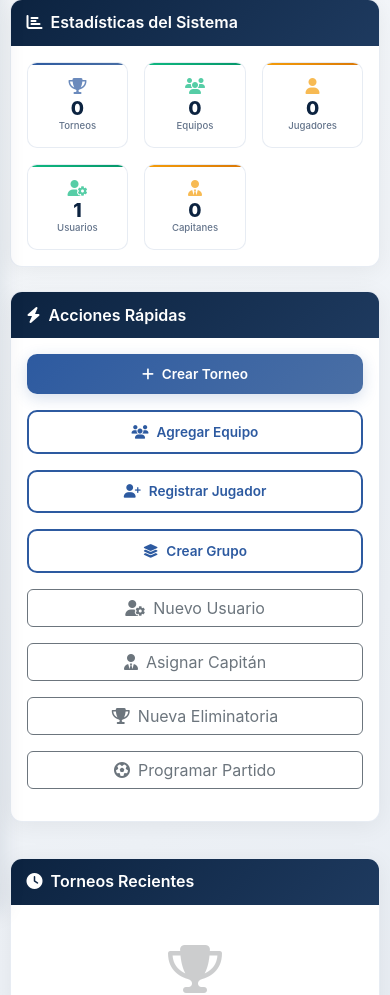
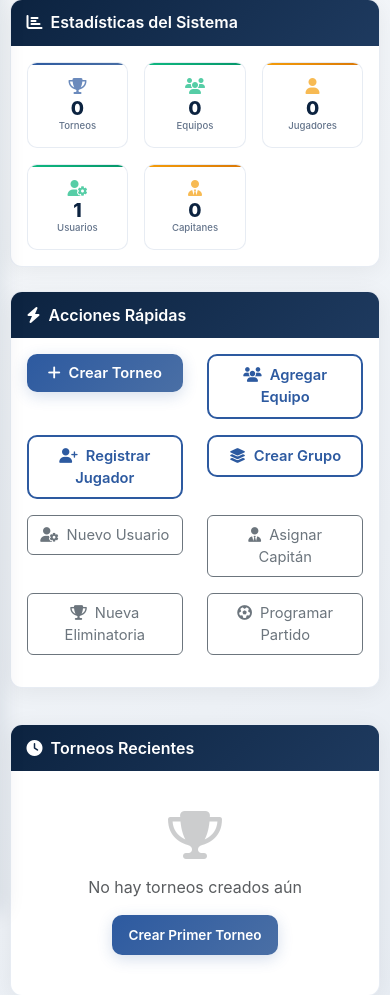
Before and after one commit to Moy020513/Torneos, a Django app: page /panel/ in a window 390 px wide. Shown: the part 148-1143 px from the top of the page. Run offline with Django 4.2, Linux system fonts and the light colour scheme; the visitor is signed in with stand-in values (Sample User, id 1); data comes from the database, SQL or seed files in the repository; data that the repository does not hold is empty.

Commit message:
ajuste de panel admin acci

```diff
--- a/templates/admin/admin_base.html
+++ b/templates/admin/admin_base.html
@@ -12,6 +12,14 @@
     <link rel="stylesheet" href="https://cdnjs.cloudflare.com/ajax/libs/font-awesome/6.4.0/css/all.min.css">
     <!-- Custom CSS -->
     <style>
+        /* Tamaño de letra más pequeño para acciones rápidas en móvil */
+        @media (max-width: 768px) {
+            .quick-actions-body .btn {
+                font-size: 0.92rem;
+                padding-top: 0.5rem;
+                padding-bottom: 0.5rem;
+            }
+        }
         :root {
             --navy-primary: #0c2340;
             --navy-secondary: #1e3a5f;
--- a/templates/admin/dashboard.html
+++ b/templates/admin/dashboard.html
@@ -62,46 +62,46 @@
             <div class="admin-card-header">
                 <h3><i class="fas fa-bolt me-2"></i>Acciones Rápidas</h3>
             </div>
-            <div class="admin-card-body">
+            <div class="admin-card-body quick-actions-body">
                 <div class="row">
-                    <div class="col-md-3 mb-3">
+                    <div class="col-6 col-md-3 mb-3">
                         <a href="{% url 'admin_crear_torneo' %}" class="btn btn-admin w-100">
                             <i class="fas fa-plus me-2"></i>Crear Torneo
                         </a>
                     </div>
-                    <div class="col-md-3 mb-3">
+                    <div class="col-6 col-md-3 mb-3">
                         <a href="{% url 'admin_crear_equipo' %}" class="btn btn-outline-admin w-100">
                             <i class="fas fa-users me-2"></i>Agregar Equipo
                         </a>
                     </div>
-                    <div class="col-md-3 mb-3">
+                    <div class="col-6 col-md-3 mb-3">
                         <a href="{% url 'admin_crear_jugador' %}" class="btn btn-outline-admin w-100">
                             <i class="fas fa-user-plus me-2"></i>Registrar Jugador
                         </a>
                     </div>
-                    <div class="col-md-3 mb-3">
+                    <div class="col-6 col-md-3 mb-3">
                         <a href="{% url 'admin_crear_grupo' %}" class="btn btn-outline-admin w-100">
                             <i class="fas fa-layer-group me-2"></i>Crear Grupo
                         </a>
                     </div>
                 </div>
                 <div class="row">
-                    <div class="col-md-3 mb-3">
+                    <div class="col-6 col-md-3 mb-3">
                         <a href="{% url 'admin_crear_usuario' %}" class="btn btn-outline-secondary w-100">
                             <i class="fas fa-user-cog me-2"></i>Nuevo Usuario
                         </a>
                     </div>
-                    <div class="col-md-3 mb-3">
+                    <div class="col-6 col-md-3 mb-3">
                         <a href="{% url 'admin_crear_capitan' %}" class="btn btn-outline-secondary w-100">
                             <i class="fas fa-user-tie me-2"></i>Asignar Capitán
                         </a>
                     </div>
-                    <div class="col-md-3 mb-3">
+                    <div class="col-6 col-md-3 mb-3">
                         <a href="{% url 'admin_crear_eliminatoria' %}" class="btn btn-outline-secondary w-100">
                             <i class="fas fa-trophy me-2"></i>Nueva Eliminatoria
                         </a>
                     </div>
-                    <div class="col-md-3 mb-3">
+                    <div class="col-6 col-md-3 mb-3">
                         <a href="{% url 'admin_crear_partido' %}" class="btn btn-outline-secondary w-100">
                             <i class="fas fa-futbol me-2"></i>Programar Partido
                         </a>
```
